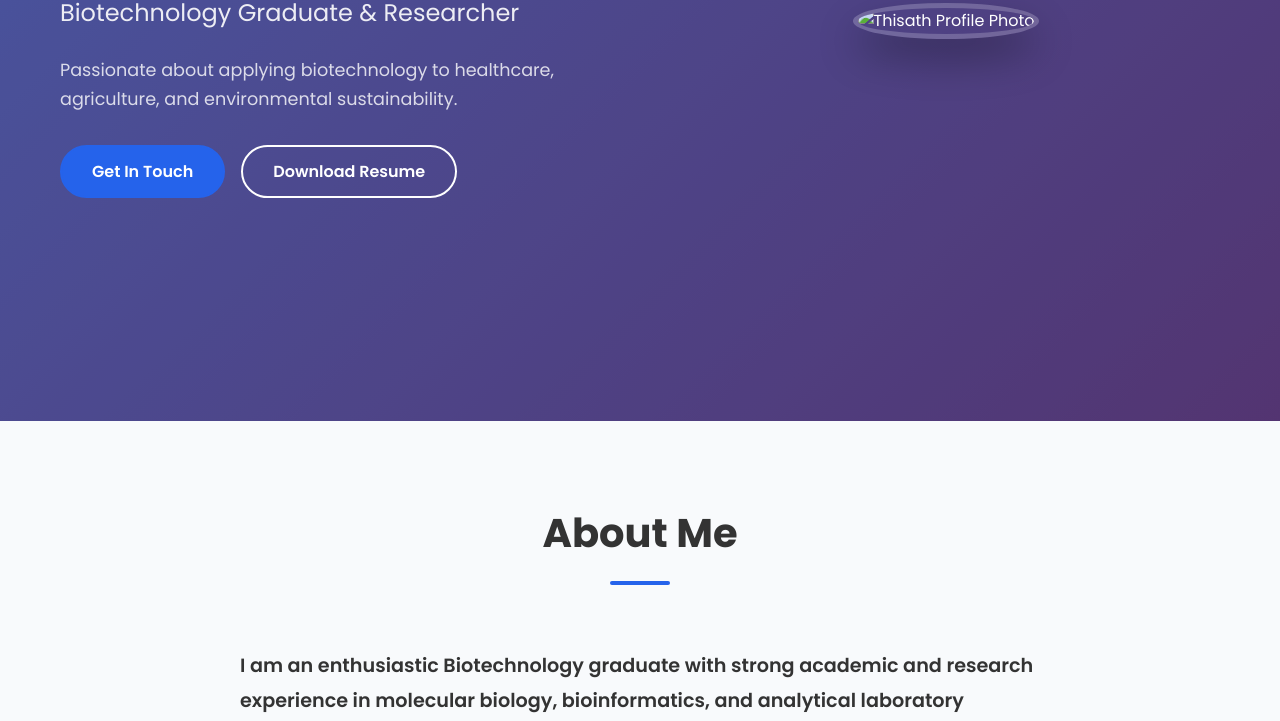
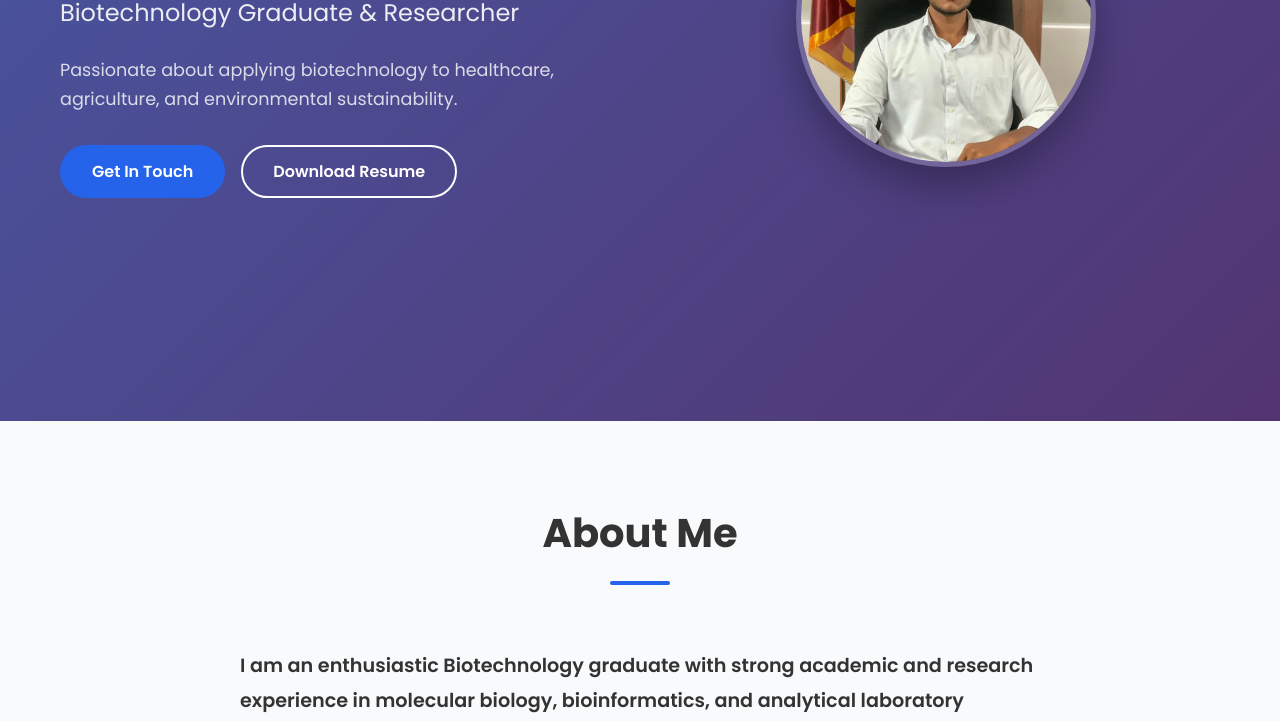
Before and after one commit to Thisath345/Thisath345.github.io, a plain HTML site: page index.html in a window 1280 px wide. Shown: the part 379-1100 px from the top of the page. Drawn offline with Linux system fonts and the light colour scheme.

Commit message:
Update index.html

```diff
--- a/index.html
+++ b/index.html
@@ -57,7 +57,7 @@
                 </div>
             </div>
             <div class="hero-image">
-                <img src="assets/thisath.png" alt="Thisath Profile Photo">
+                <img src="assets/thisath.jpg" alt="Thisath Profile Photo">
             </div>
         </div>
     </section>
```
